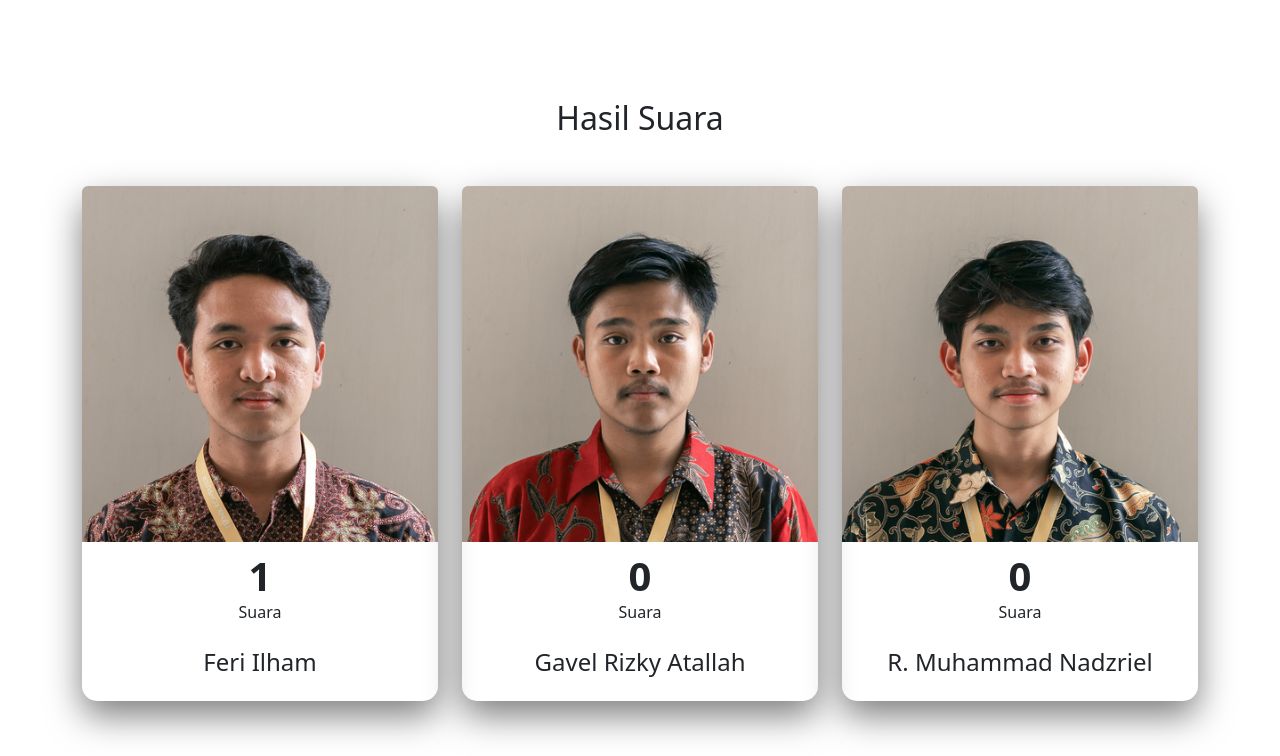
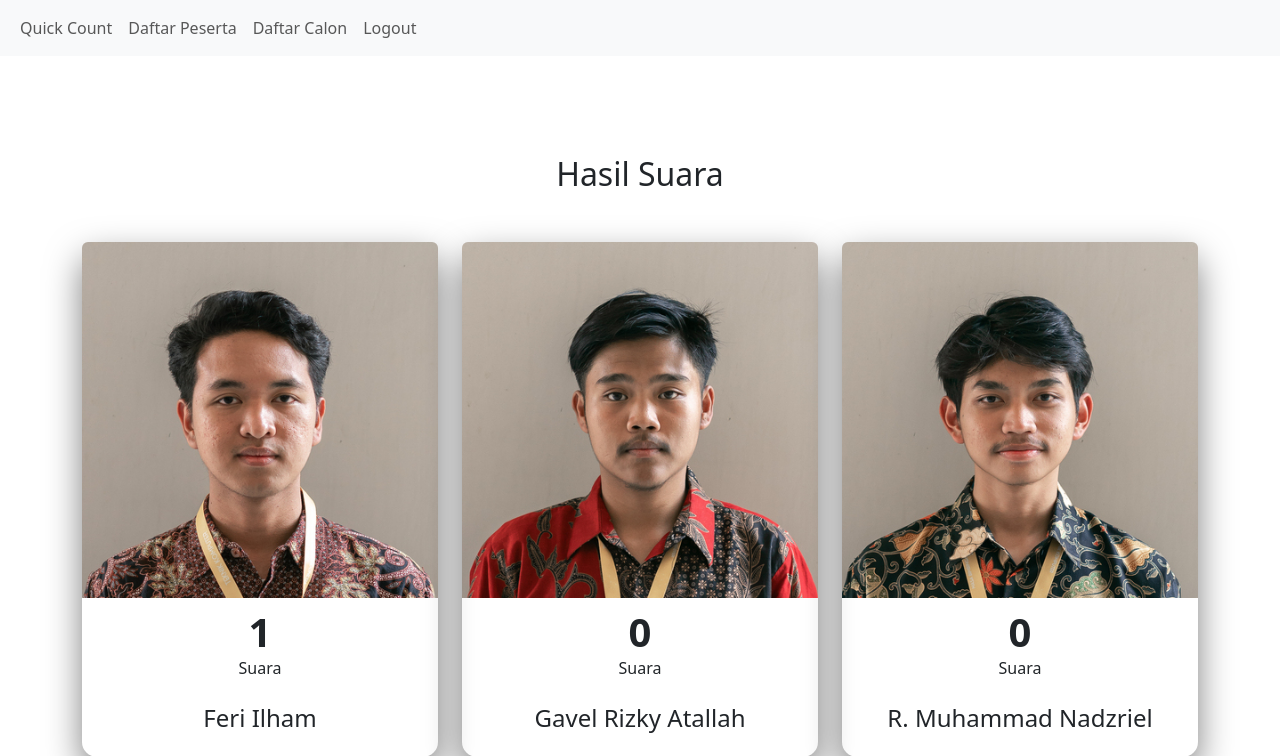
Before and after one commit to Exchioz/e-voting, a PHP site: page /admin/hasil.php in a window 1280 px wide. Shown: the top 756 px of the page. Run offline with PHP 8.4, Linux system fonts and the light colour scheme; data comes from the database, SQL or seed files in the repository.

Commit message:
upload_test

```diff
--- a/admin/hasil.php
+++ b/admin/hasil.php
@@ -15,6 +15,29 @@ include("../services/koneksi.php");
 </head>
 
 <body>
+<nav class="navbar navbar-expand-lg bg-body-tertiary">
+        <div class="container-fluid">
+            <button class="navbar-toggler" type="button" data-bs-toggle="collapse" data-bs-target="#navbarNav" aria-controls="navbarNav" aria-expanded="false" aria-label="Toggle navigation">
+                <span class="navbar-toggler-icon"></span>
+            </button>
+            <div class="collapse navbar-collapse" id="navbarNav">
+                <ul class="navbar-nav">
+                    <li class="nav-item">
+                        <a class="nav-link" href="hasil.php">Quick Count</a>
+                    </li>
+                    <li class="nav-item">
+                        <a class="nav-link" href="peserta.php">Daftar Peserta</a>
+                    </li>
+                    <li class="nav-item">
+                        <a class="nav-link" href="calon.php">Daftar Calon</a>
+                    </li>
+                    <li class="nav-item">
+                        <a class="nav-link" href="action-logout.php">Logout</a>
+                    </li>
+                </ul>
+            </div>
+        </div>
+    </nav>
     <section id="pemilihan" class="d-flex justify-content-center align-items-center min-vh-100">
         <div class="container">
             <div class="justify-content-center text-center">
```
Also changed, not shown: admin/calon.php (+10 -1 lines), admin/peserta.php (+10 -1 lines).
